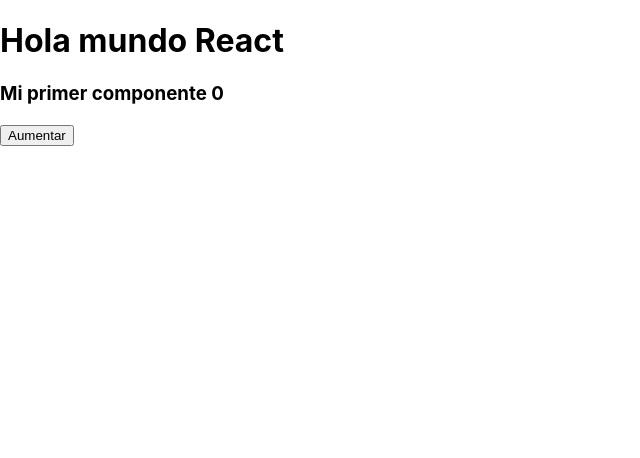
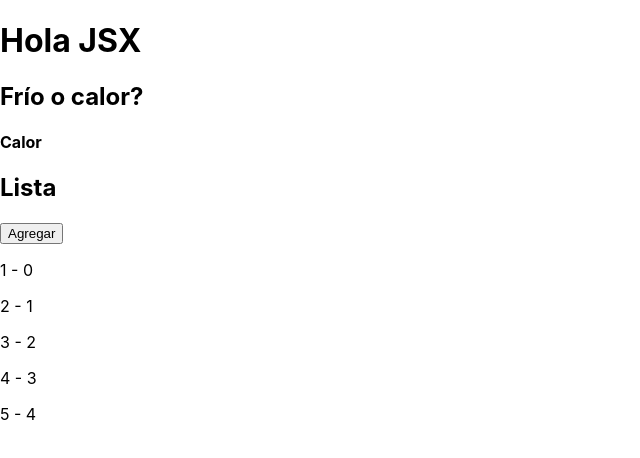
Before and after one commit to ronytacodev/my-app2-react, a React (Create React App) app: page / in a window 1280 px wide. Shown: the top 458 px of the page, without its empty margins (0-640 px from the left). Built offline with nearby package versions, Linux system fonts and the light colour scheme.

Commit message:
trabajando con jsx y recorriendo array con jsx

```diff
--- a/src/App.js
+++ b/src/App.js
@@ -1,11 +1,14 @@
 import React from 'react';
-import Contador from './components/Contador';
+// import Contador from './components/Contador';
+import Jsx from './components/Jsx';
+import Lista from './components/Lista';
 
 function App() {
   return (
-    <div>
-      <h1>Hola mundo React</h1>
-      <Contador />
+    <div className="App">
+      <h1>Hola JSX</h1>
+      <Jsx />
+      <Lista />
     </div>
   );
 }
--- /dev/null
+++ b/src/components/Jsx.js
@@ -0,0 +1,22 @@
+import React, {Fragment} from 'react';
+
+const Jsx = () => {
+
+    // const saludo = 'Hola JSX'
+    const temperatura = 21;
+
+    return (
+        // <h2>Soy un componente {saludo}</h2>
+        <Fragment>
+            <h2>Frío o calor?</h2>
+            <h4>
+                {
+                    temperatura > 20 ? 'Calor' : 'Frío'
+                }
+            </h4>
+        </Fragment>
+
+    );
+}
+
+export default Jsx;
--- /dev/null
+++ b/src/components/Lista.js
@@ -0,0 +1,30 @@
+import React,  {useState, Fragment} from 'react';
+
+const Lista = () => {
+
+    const [arrayNumero, setarrayNumero] = useState([1,2,3,4,5]);
+
+    const [numero, setNumero] = useState(5);
+
+    const agregarElemento = () => {
+        console.log('click');
+        setNumero(numero +1);
+        // abreviatura clg
+        setarrayNumero([...arrayNumero, numero]);
+    }
+
+    return (
+        <Fragment>
+            <h2>Lista</h2>
+            <button onClick={agregarElemento}>Agregar</button>
+            {
+                arrayNumero.map((item, index) =>
+                    <p key = {index}> {item} - {index}</p>
+                )
+            }
+        </Fragment>
+
+    );
+}
+
+export default Lista;
```
